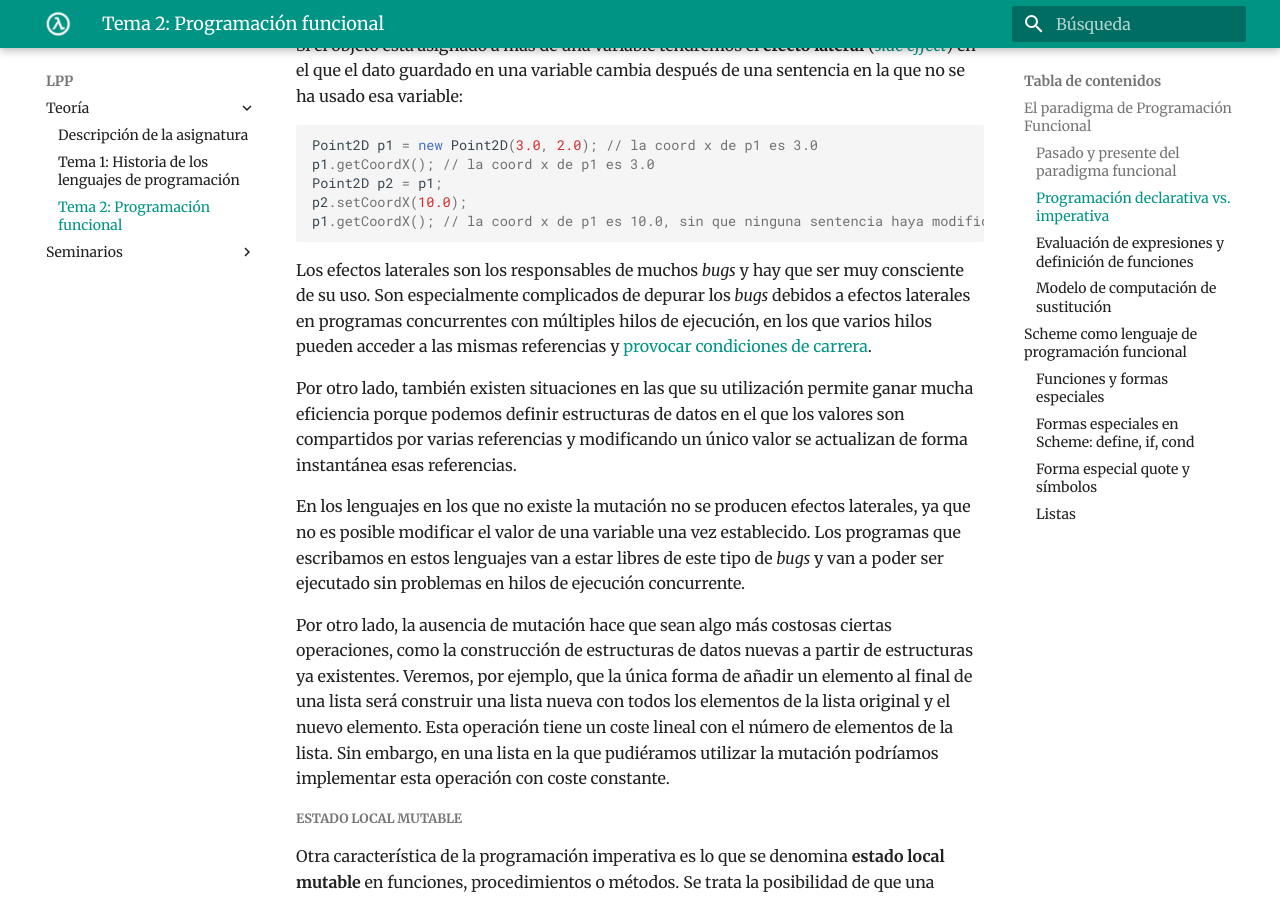
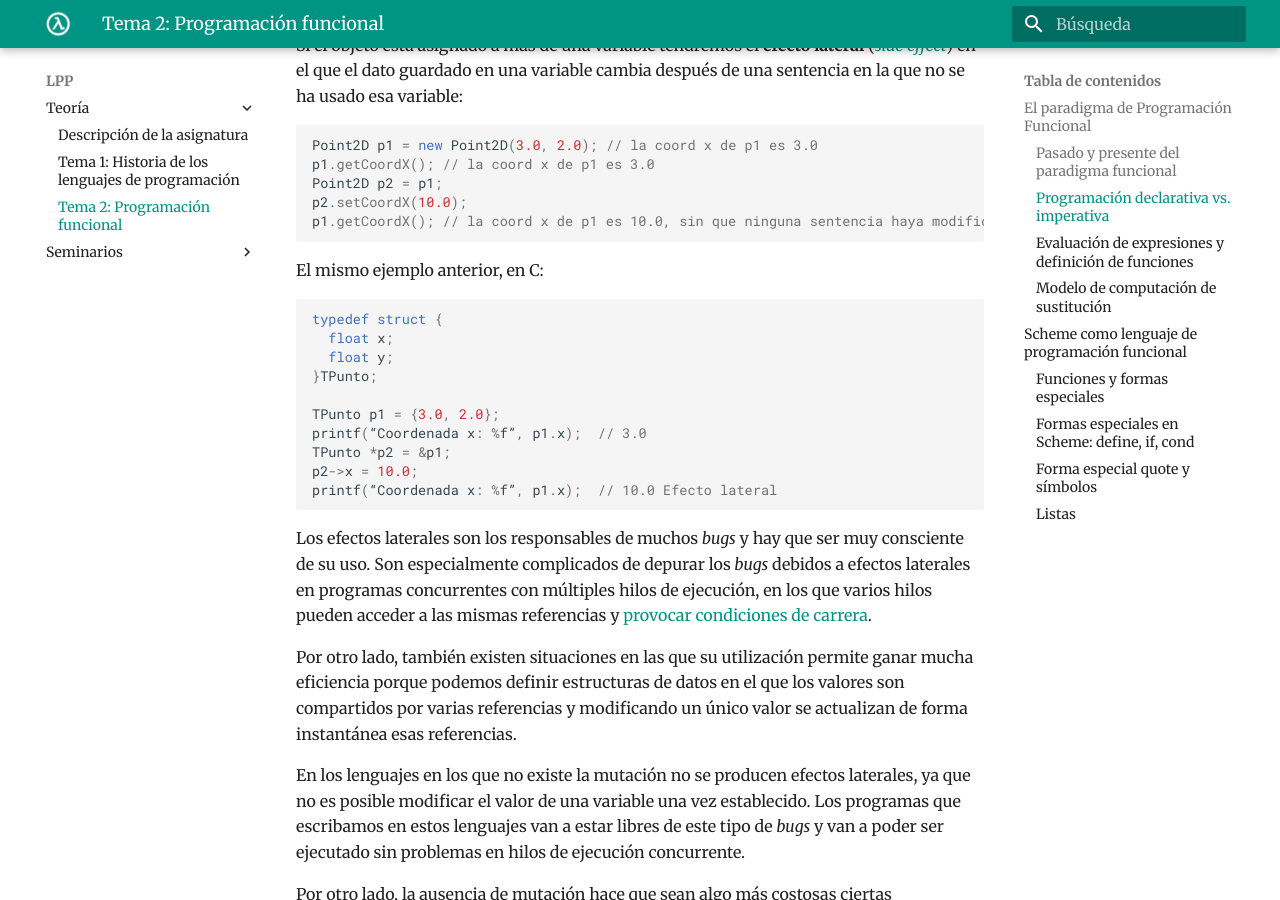
Before and after one commit to domingogallardo/apuntes-lpp, an MkDocs documentation site: the page built from docs/teoria/tema02-programacion-funcional/tema02-programacion-funcional.md, in a window 1280 px wide and 900 px high, scrolled down 9697 px. Built offline with MkDocs 1.6.1 and Material for MkDocs 9.7.7, drawn with Linux system fonts in a browser that asks for light colours.

Commit message:
Corrección planificación y efecto lateral en C

````diff
--- a/docs/teoria/tema02-programacion-funcional/tema02-programacion-funcional.md
+++ b/docs/teoria/tema02-programacion-funcional/tema02-programacion-funcional.md
@@ -509,6 +509,21 @@ p2.setCoordX(10.0);
 p1.getCoordX(); // la coord x de p1 es 10.0, sin que ninguna sentencia haya modificado directamente p1
 ```
 
+El mismo ejemplo anterior, en C:
+
+```c
+typedef struct {
+  float x;
+  float y;
+}TPunto;
+
+TPunto p1 = {3.0, 2.0};
+printf(“Coordenada x: %f”, p1.x);  // 3.0
+TPunto *p2 = &p1;
+p2->x = 10.0;
+printf(“Coordenada x: %f”, p1.x);  // 10.0 Efecto lateral
+```
+
 Los efectos laterales son los responsables de muchos _bugs_ y hay que
 ser muy consciente de su uso. Son especialmente complicados de depurar
 los _bugs_ debidos a efectos laterales en programas concurrentes con
````
Also changed, not shown: docs/teoria/tema00-descripcion-asignatura/imagenes/planificacion.png.
